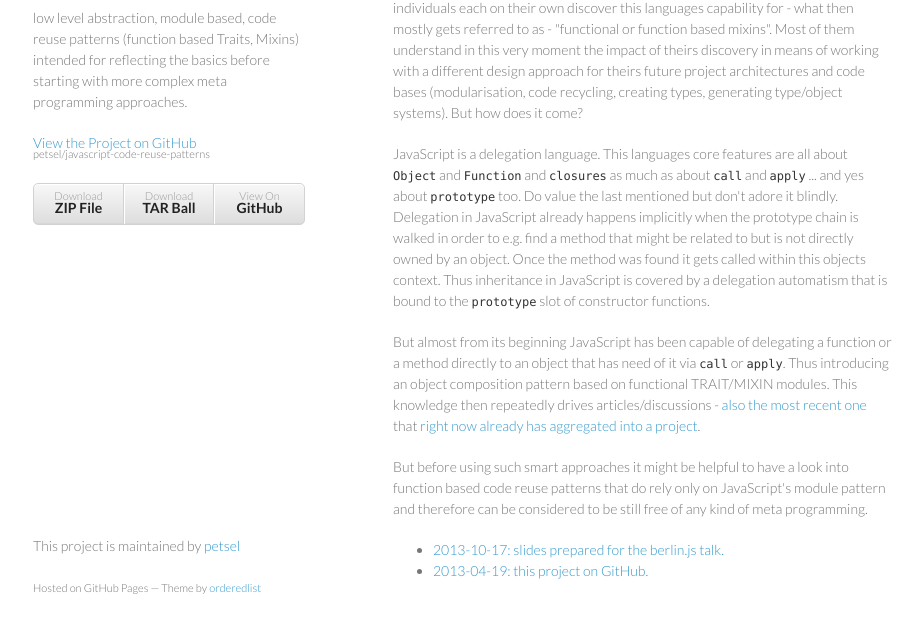
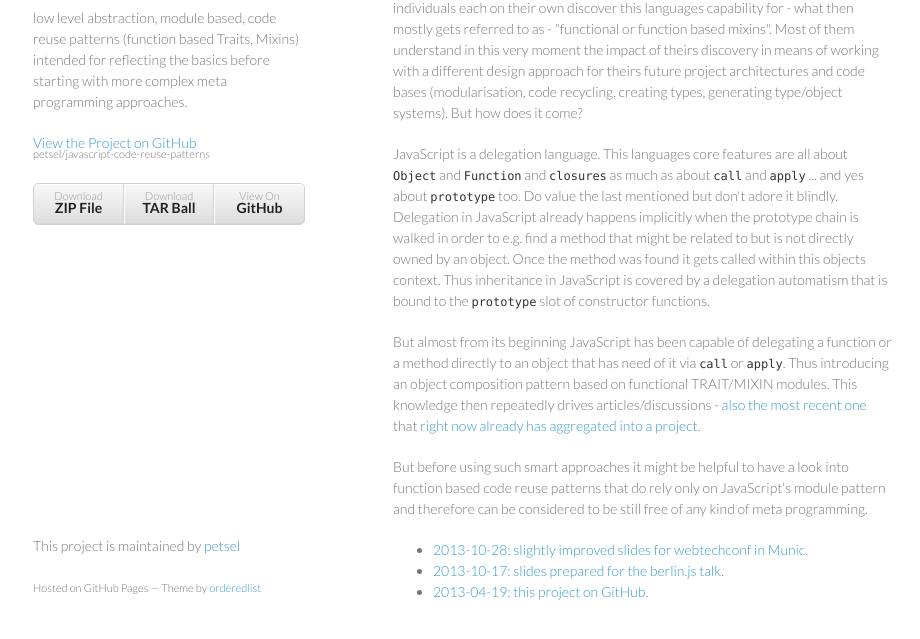
Before and after one commit to petsel/javascript-code-reuse-patterns, a plain HTML site: page index.html in a window 1280 px wide. Shown: the part 133-772 px from the top of the page, without its empty margins (177-1097 px from the left). Drawn offline with Linux system fonts and the light colour scheme.

Commit message:
slides from berlin.js talk transferred and slightly changed and improved in order to be held at webtechconf Munic October 28th.

```diff
--- a/index.html
+++ b/index.html
@@ -81,6 +81,9 @@
 
         <ul>
           <li>
+            <a href="./talk/slides/">2013-10-28: slightly improved slides for webtechconf in Munic.</a>
+          </li>
+          <li>
             <a href="./berlin.js/slides/">2013-10-17: slides prepared for the berlin.js talk.</a>
           </li>
           <li>
```
